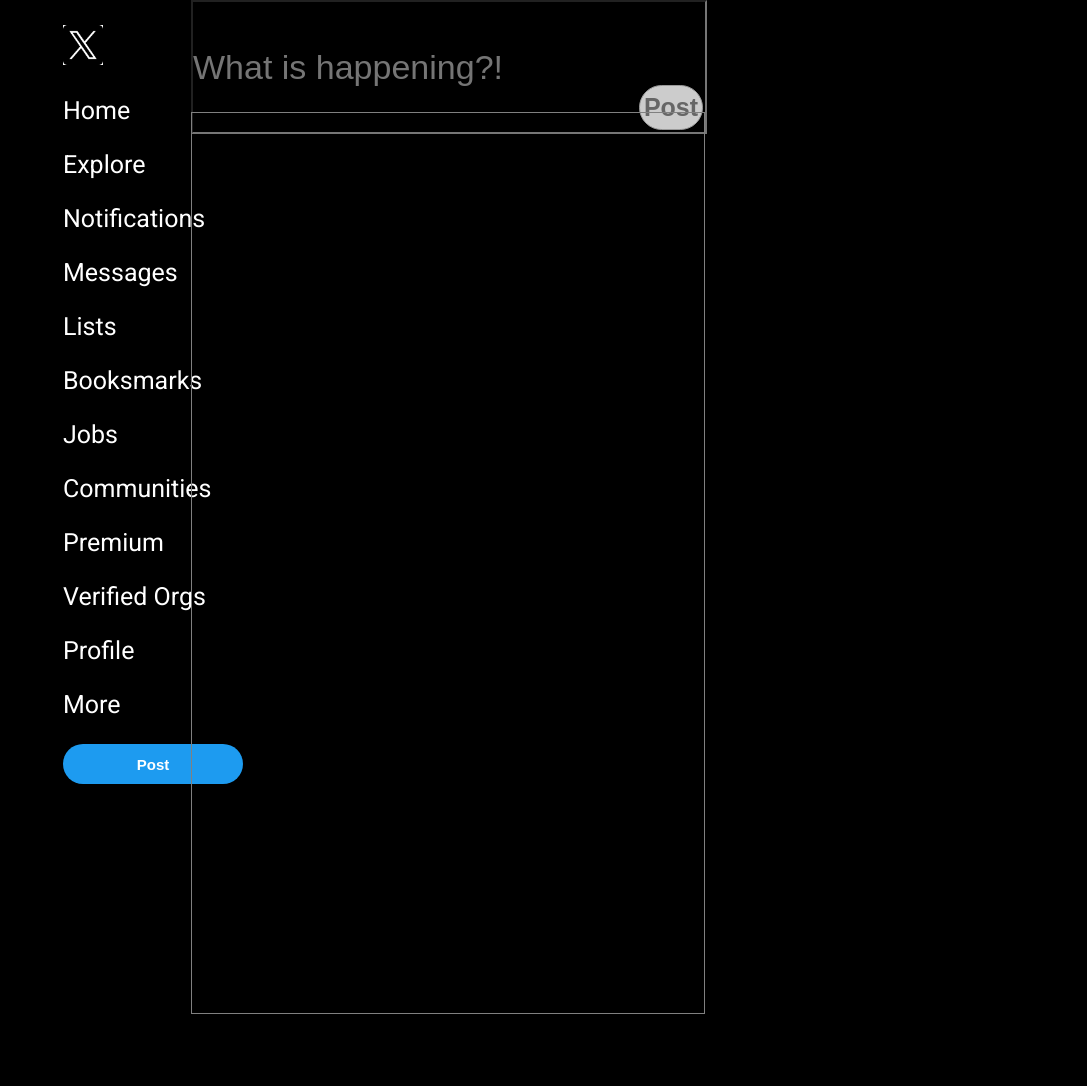
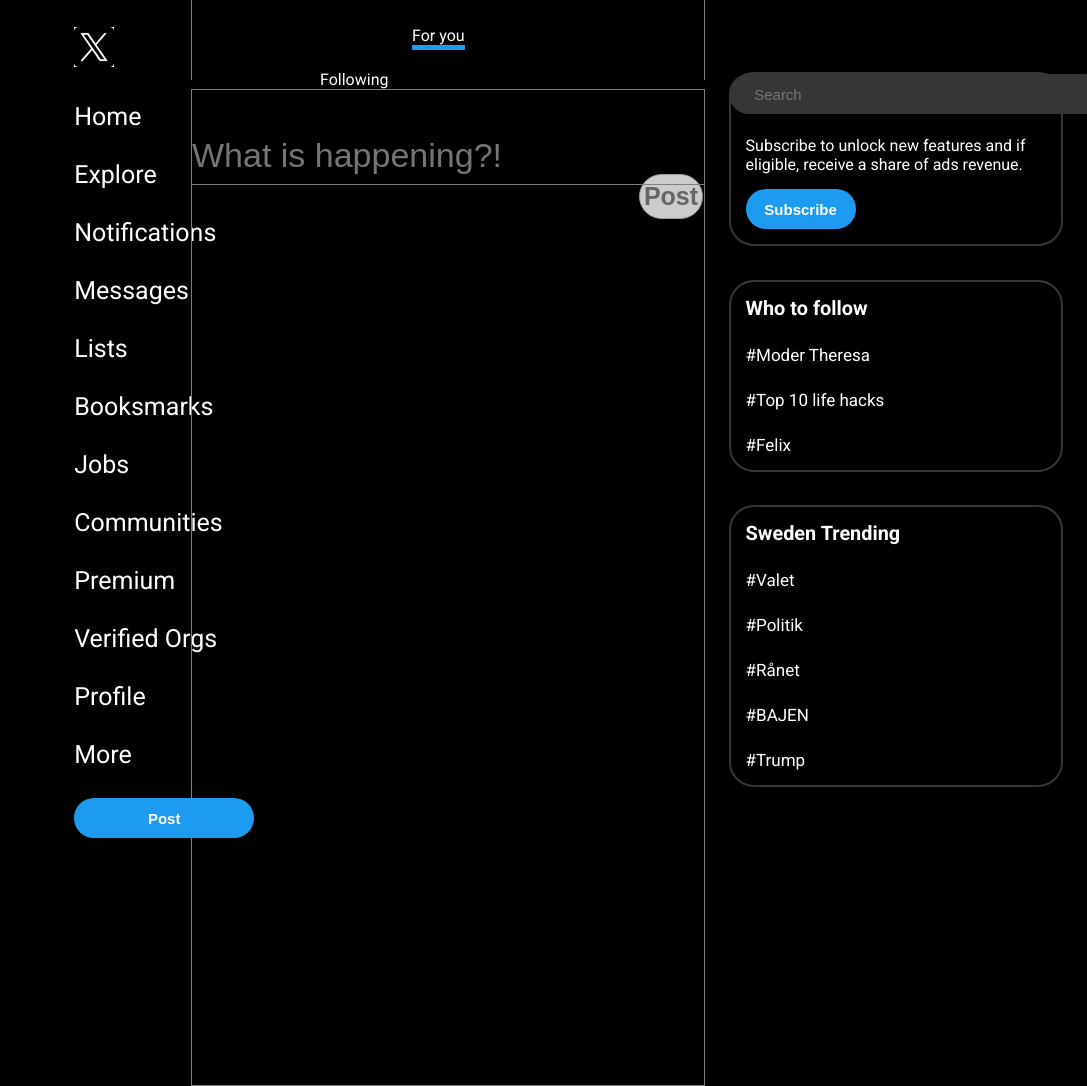
Before and after one commit to puffisbre/TwitterClone, a plain HTML site: page index.html in a window 1280 px wide. Shown: the whole page, without its empty margins (193-1280 px from the left). Before the commit the page ends 1014 px from the top, so only its background shows below. Drawn offline with Linux system fonts and the light colour scheme.

Commit message:
https://github.com/puffisbre/TwitterClone.git

```diff
--- a/index.html
+++ b/index.html
@@ -24,8 +24,12 @@
             <li>Verified Orgs</li>
             <li>Profile</li>
             <li>More</li>
-            <li><button style="background-color: rgb(29, 155, 240); width: 180px; height: 40px; border: none; border-radius: 30px; color: white; font-size: 15px; font-weight: bold;">Post</button></li>
+            <li class="menuContainerBtn"><button style="background-color: rgb(29, 155, 240); width: 180px; height: 40px; border: none; border-radius: 30px; color: white; font-size: 15px; font-weight: bold;">Post</button></li>
         </ul>
+    </div>
+    <div class="miniHeader">
+        <div style="margin-left: 220px;"><span class="focusHere">For you</span></div>
+        <div style="margin-right: 220px;">Following</div>
     </div>
     <div class="yourTweet">
         <form>
@@ -34,5 +38,36 @@
         <button onclick="addTweet()" id="addTweet">Post</button>
     </div>
     <div id="feedContainer"></div>
+    <div class="rightSideMenu">
+        <div class="searchForm">
+            <form>
+                <input type="text" name="searchbar" placeholder="Search" autocomplete="off" class="searchBar">
+            </form>
+        </div>
+        <div class="subscribeOptions">
+            <h2>Subscribe to Premium</h2>
+            <br />
+            <p>Subscribe to unlock new features and if eligible, receive a share of ads revenue.</p>
+            <button style="background-color: rgb(29, 155, 240); width: 110px; height: 40px; border: none; border-radius: 30px; color: white; font-size: 15px; font-weight: bold; margin-top: 5%;">Subscribe</button>
+        </div>
+        <div class="whoToFollow">
+           <ul>
+            <li style="margin-top: 0%;"><h3>Who to follow</h3></li>
+            <li>#Moder Theresa</li>
+            <li>#Top 10 life hacks</li>
+            <li>#Felix</li>
+           </ul>
+        </div>
+        <div class="trends">
+            <ul>
+                <li style="margin-top: 0%;"><h3>Sweden Trending</h3></li>
+                <li>#Valet</li>
+                <li>#Politik</li>
+                <li>#Rånet</li>
+                <li>#BAJEN</li>
+                <li>#Trump</li>
+               </ul>
+        </div>
+    </div>
 </body>
 </html>
--- a/main.js
+++ b/main.js
@@ -416,9 +416,8 @@ function addTweet(){
   //#region Edit button management
   editBtn.innerHTML = "Edit";
   editBtn.name = "editBtn";
-  editBtn.style.position = "absolute";
-  editBtn.style.left = "85%"
-  editBtn.style.top = "80%"
+  editBtn.style.marginLeft = "-15%"
+  editBtn.style.marginTop = "20%"
   editBtn.style.height = "20px"
   editBtn.style.width = "50px"
   editBtn.style.backgroundColor = "green";
@@ -435,9 +434,8 @@ function addTweet(){
   removeBtn.id = btnId.toString();
   removeBtn.innerHTML = "Delete";
   removeBtn.name = "removeBtn";
-  removeBtn.style.position = "absolute";
-  removeBtn.style.left = "92%"
-  removeBtn.style.top = "81%"
+  removeBtn.style.marginLeft = "68%";
+  removeBtn.style.marginTop = "20%";
   removeBtn.style.height = "20px"
   removeBtn.style.width = "50px"
   removeBtn.style.backgroundColor = "red";
@@ -494,9 +492,11 @@ theModal = document.createElement("div");
 
 //#region When pushing the edit button, i set the variable "activeParentTweet" to this buttons parent.
 activeParentTweet = para.parentNode;
+
 //#endregion
 
 //#region Style img
+let sameImg = activeParentTweet.childNodes[0];
 profileImg.style.height = "100px";
 profileImg.style.width = "100px";
 profileImg.style.borderRadius = "50px";
@@ -508,15 +508,15 @@ theModal.id = "activeModal";
  theModal.style.display = "flex";
  theModal.style.flexDirection = "column";
  theModal.style.justifyContent = "center";
- theModal.style.position = "fixed";
+ theModal.style.position = "fixed"
  theModal.style.zIndex = "1";
  theModal.style.left = "30%";
  theModal.style.top = "4%";
  theModal.style.width = "40%";
  theModal.style.height = "20%";
- theModal.style.overflow = "auto";
  theModal.style.backgroundColor = "white";
  theModal.style.borderRadius = "25px";
+ theModal.style.overflow = "hidden";
  //#endregion
 
  //#region Input style
@@ -552,7 +552,7 @@ theModal.id = "activeModal";
 //#endregion
 
 //#region Content in modal and appending children
- profileImg.src = NewUser.profileImg;
+ profileImg.src = sameImg.src;
  //editContent.value = c.innerHTML;
  parentForm.appendChild(editContent);
  theModal.appendChild(completeBtn);
--- a/style.css
+++ b/style.css
@@ -3,6 +3,7 @@
 *{
     margin: 0;
     padding: 0;
+    scrollbar-width: none;  /* Firefox */
 }
 body{
     background-color: black;
@@ -31,7 +32,111 @@ body{
     color: white;
     margin-top: 25px;
     list-style: none;
+    border: solid 2px transparent;
+    padding-left: 5%;
 }
+
+.menuContainer ul li:hover{
+    background-color: #303030;
+    border-radius: 25px;
+    cursor: pointer;
+}
+
+.menuContainerBtn:hover{
+    pointer-events: none;
+}
+
+.rightSideMenu{
+    position: fixed;
+    display: block;
+    margin-left: 72%;
+}
+
+
+.searchBar{
+    position: fixed;
+    margin-top: -9%;
+    width: 350px;
+    height: 40px;
+    border-radius: 20px;
+    padding-left: 2%;
+    background-color: #363636;
+    border: none;
+    color: #eedcdc;
+    font-size: 15px;
+}
+
+.searchBar:focus{
+    border: solid;
+    border-color: rgb(29, 155, 240);
+}
+
+.subscribeOptions{
+    margin-top: -35%;
+    padding: 15px ;
+    border: solid 2px #363636;
+    color: white;
+    border-radius: 25px;
+    width: 300px;
+}
+
+.whoToFollow{
+    margin-top: 10%;
+    padding: 15px ;
+    border: solid 2px #363636;
+    color: white;
+    border-radius: 25px;
+    width: 300px;
+
+}
+
+.whoToFollow ul li{
+    font-size: 17px;
+    color: white;
+    margin-top: 25px;
+    list-style: none;
+}
+
+.trends{
+    margin-top: 10%;
+    padding: 15px ;
+    border: solid 2px #363636;
+    color: white;
+    border-radius: 25px;
+    width: 300px;
+}
+.trends ul li{
+    font-size: 17px;
+    color: white;
+    margin-top: 25px;
+    list-style: none;
+}
+
+.miniHeader{
+    position: relative;
+    height: 80px;
+    width: 40%;
+    margin-left: 30%;
+    margin-top: 0%;
+    display: inline-block;
+    color: white;
+    border: 1px solid gray;
+    border-top: none;
+    border-bottom: none;
+}
+
+.miniHeader div{
+    display: inline-block;
+    margin-left: 25%;
+    margin-top: 5%;
+}
+
+.focusHere{
+    border-bottom:5px solid rgb(29, 155, 240);
+    border-radius: 1px;
+    width: 1px;
+}
+
 .yourTweet{
 display: block;
 position: relative;
@@ -68,10 +173,13 @@ height: 100px;
     width: 80% ;
     background-color: black;
     color: white;
+    border: 1px solid gray;
+    border-bottom: none;
 }
 
 textarea:focus, input:focus{
     outline: none;
+    overflow: hidden;
 }
 #feedContainer{
     position: absolute;
@@ -82,7 +190,7 @@ textarea:focus, input:focus{
     overflow-y: scroll;
     overflow-x: hidden;
     left: 30%;
-    top: 14%;
+    top: 23%;
     width: 40%;
     height: 900px;
     border: 1px solid gray;
```
